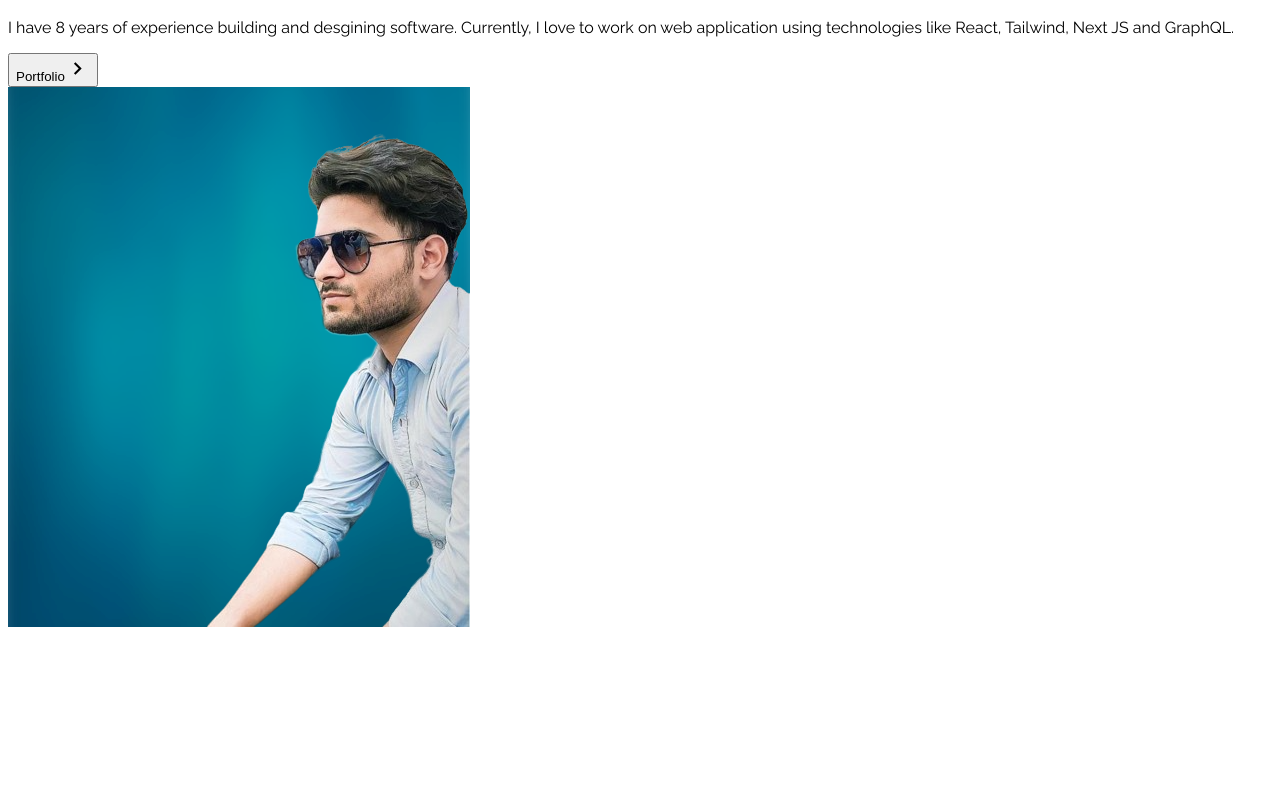
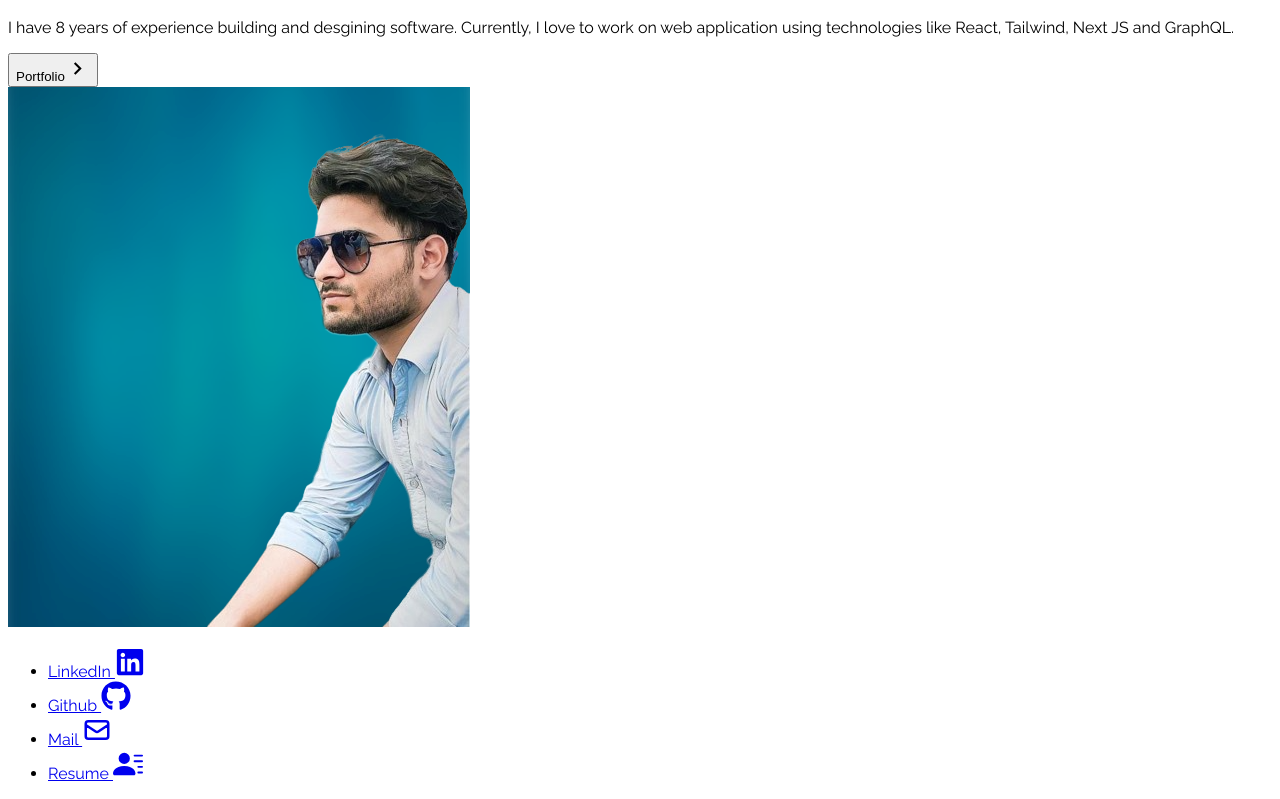
Before and after one commit to YashKumarYK/MyPortfolio, a React (Create React App) app: page / in a window 1280 px wide. Shown: the part 295-1094 px from the top of the page. Before the commit the page ends 934 px from the top, so only its background shows below. Built offline with nearby package versions, Linux system fonts and the light colour scheme.

Commit message:
social links added

```diff
--- a/src/App.js
+++ b/src/App.js
@@ -1,10 +1,13 @@
 import NavBar from "./components/NavBar";
 import Home from "./components/Home";
+import SocialLinks from "./components/SocialLinks";
 function App() {
   return (
     <div className="App">
       <NavBar/>
       <Home/>
+
+      <SocialLinks/>
     </div>
   );
 }
```
Also changed, not shown: src/components/NavBar.js (+4 -3 lines).
